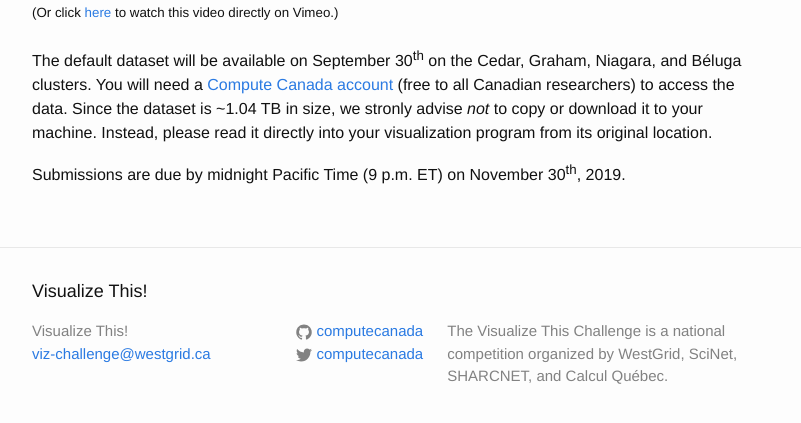
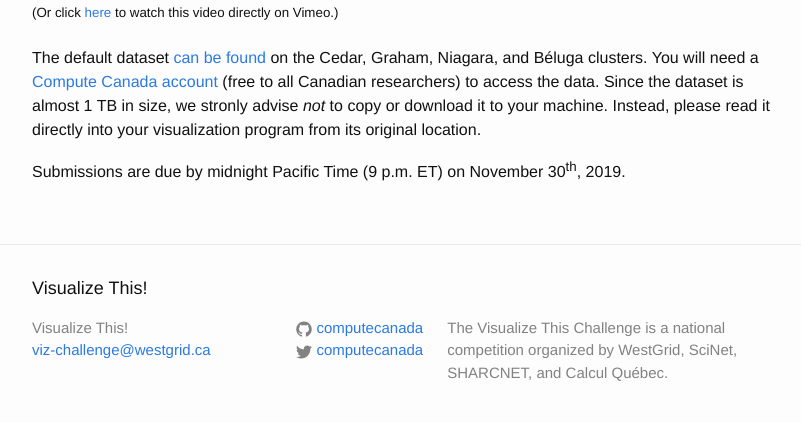
Before and after one commit to ComputeCanada/visualizeThis, a Jekyll site: the page built from _posts/2019-07-15-competition-details.markdown, in a window 1280 px wide and 900 px high, scrolled down 1505 px, cut to the strip 452-875 px from the top of the window. Shown: the whole strip, without its empty margins (238-1039 px from the left). Built offline with Jekyll 4.4.1, drawn with Linux system fonts in a browser that asks for light colours; formulas are drawn with MathJax 3.

Commit message:
default dataset now available

```diff
--- a/_posts/2019-07-15-competition-details.markdown
+++ b/_posts/2019-07-15-competition-details.markdown
@@ -76,12 +76,12 @@
 <sup>(Or click <a href="https://vimeo.com/354038712" target="_blank">here</a> to watch this video
 directly on Vimeo.)</sup>
 
-The default dataset will be available on September 30<sup>th</sup> on the Cedar, Graham, Niagara, and
-Béluga clusters. You will need a <a
+The default dataset [can be found]( {{ site.baseurl }}/competition/2019/09/30/dataset.html) on the Cedar,
+Graham, Niagara, and Béluga clusters. You will need a <a
 href="https://www.computecanada.ca/research-portal/account-management/apply-for-an-account"
 target="_blank">Compute Canada account</a> (free to all Canadian researchers) to access the data. Since
-the dataset is ~1.04 TB in size, we stronly advise *not* to copy or download it to your machine. Instead,
-please read it directly into your visualization program from its original location.
+the dataset is almost 1 TB in size, we stronly advise *not* to copy or download it to your
+machine. Instead, please read it directly into your visualization program from its original location.
 
 Submissions are due by midnight Pacific Time (9 p.m. ET) on November 30<sup>th</sup>, 2019.
 
--- a/_posts/2019-07-15-details-du-concours.markdown
+++ b/_posts/2019-07-15-details-du-concours.markdown
@@ -73,7 +73,9 @@
 <sup>(Ou cliquez<a href="https://vimeo.com/354038712" target="_blank">ici</a> pour regarder cette vidéo
 directement sur Vimeo.)</sup>
 
-Le jeu de données lui-même sera fourni à la fin du mois de septembre sur les grappes Cedar, Graham,
+Le jeu de données lui-même
+[est disponible]( {{ site.baseurl }}/competition/2019/09/30/dataset.html)
+sur les grappes Cedar, Graham,
 Niagara et Béluga. Vous aurez besoin d'un compte Calcul Canada (gratuit pour tous les chercheurs
 canadiens) pour accéder aux données. Étant donné que la taille du jeu de données est d'environ 1,04 To,
 nous vous conseillons vivement de ne pas le copier ou le télécharger sur votre ordinateur. Veuillez
```
Also changed, not shown: _posts/2019-09-30-dataset.markdown (added, +24 -0 lines), _posts/2019-09-30-donnees.markdown (added, +10 -0 lines), 1 other file.
